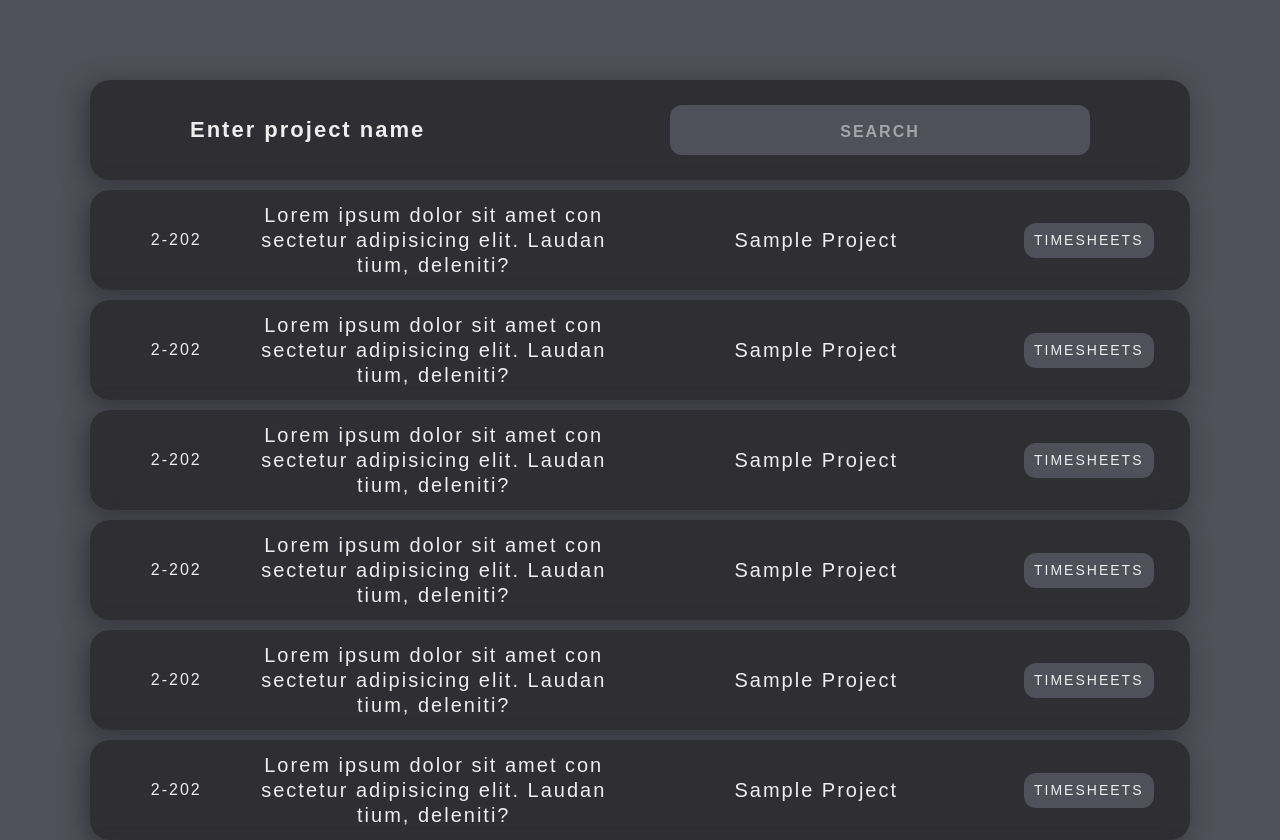
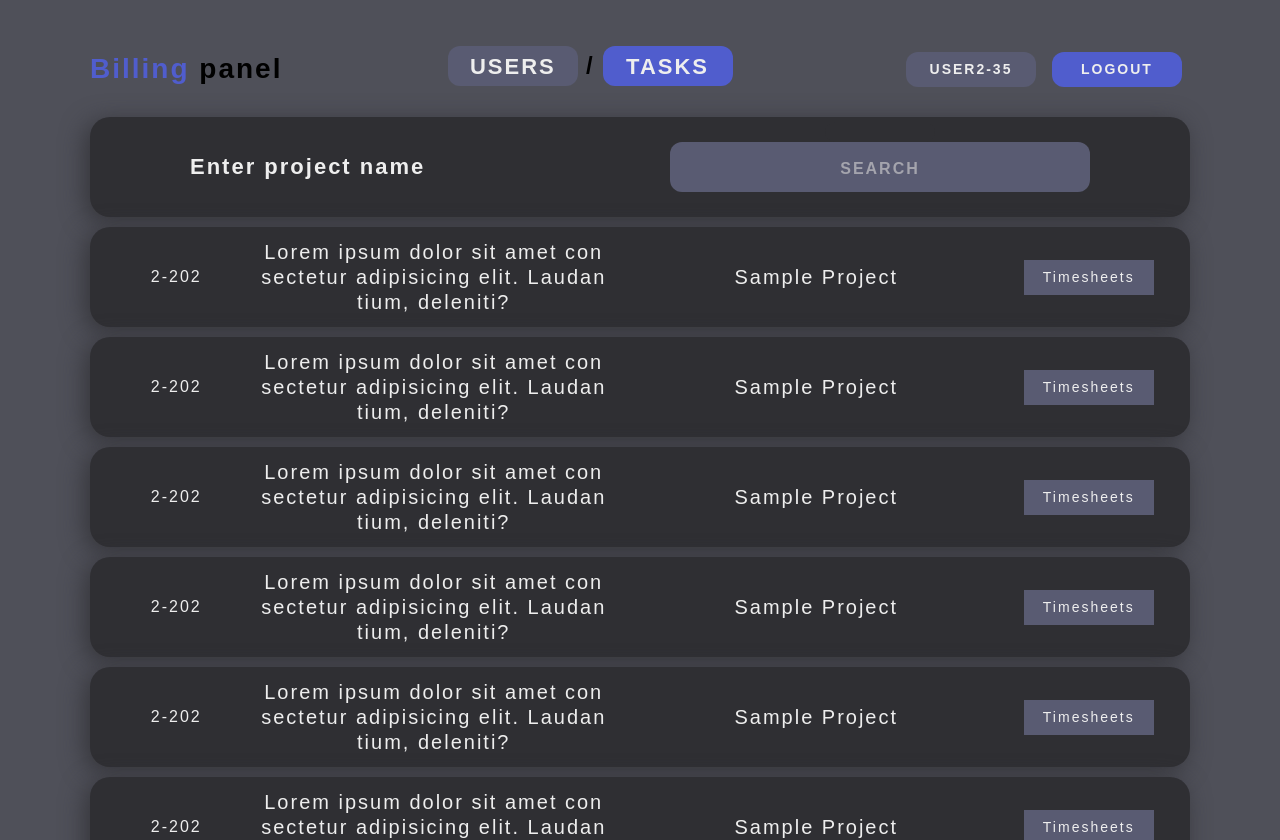
Before and after one commit to Tr1mp/billing-panel, a React (Create React App) app: page /tasks in a window 1280 px wide. Shown: the top 840 px of the page. Built offline with nearby package versions, Linux system fonts and the light colour scheme.

Commit message:
add header

```diff
--- a/src/components/app/App.js
+++ b/src/components/app/App.js
@@ -2,6 +2,7 @@
 import { BrowserRouter as Router, Route, Routes, Navigate} from 'react-router-dom';
 import { Helmet } from 'react-helmet';
 
+import AppHeader from '../appHeader/AppHeader';
 import Authorization from "../authorization/Authorization"
 import TasksList from "../tasksList/TasksList";
 import Timesheets from "../timesheets/Timesheets";
@@ -19,25 +20,17 @@ const App = () => {
                 <title>Billing Panel</title>
             </Helmet>
             <div className="app">
-                <main>
-                   {/* <Suspense fallback={<Spinner/>}> */}
-                    <Routes>
+            <AppHeader/>
+                <Routes>
+                    <Route path="/" element={<Navigate to="/users" replace/>}/>
+                    <Route path="/users" element={<UsersList/>}/>
+                    <Route path="/login" element={<Authorization/>}/>
+                    <Route path="/users" element={<UsersList/>}/>
+                    <Route path="/users/:id" element={<UserCard/>}/>
+                    <Route path="/tasks" element={<TasksList/>}/>
+                    <Route path="/tasks/:id" element={<Timesheets/>}/>
 
-            {/* <UsersList/> */}
-            {/* <UserCard/> */}
-            {/* <TasksList/> */}
-            {/* <Timesheets/> */}
-                            {/* <Route path="/" element={<Navigate to="/characters" replace/>}/> */}
-                            <Route path="/" element={<UsersList/>}/>
-                            <Route path="/login" element={<Authorization/>}/>
-                            <Route path="/users" element={<UsersList/>}/>
-                            {/* <Route path="/users/:id" element={<SinglePage dataType='characters'/>}/> */}
-                            <Route path="/tasks" element={<TasksList/>}/>
-                            <Route path="/tasks/:id" element={<Timesheets dataType='comics'/>}/>
-                            {/* <Route path="*" element={<Page404/>}/> */}
-                    </Routes>
-                   {/* </Suspense> */}
-                </main>
+                </Routes>
             </div>
        </Router>
     )
--- /dev/null
+++ b/src/components/appHeader/AppHeader.js
@@ -0,0 +1,79 @@
+import { Link, NavLink, useLocation } from 'react-router-dom';
+
+import './appHeader.scss';
+
+const AppHeader = () => {
+    const location = useLocation();
+
+    const activeStyle = {
+        marginTop: '-5px',
+        textAlign: "center",
+        color: "#eeeeee",
+        backgroundColor: "#505dcd",
+        borderRadius: '12px',
+        border: "0",
+        boxSizing: 'border-box',
+        textTransform: 'uppercase',
+        padding: '13px',
+        fontSize: '22px',
+        lineHeight: '15px',
+        height: '40px',
+        width: '130px',
+    }
+
+    const disableStyles = {
+        marginTop: '-5px',
+        textAlign: "center",
+        color: "#eeeeee",
+        backgroundColor: "#595b72",
+        borderRadius: '12px',
+        border: "0",
+        boxSizing: 'border-box',
+        textTransform: 'uppercase',
+        padding: '13px',
+        fontSize: '22px',
+        lineHeight: '15px',
+        height: '40px',
+        width: '130px',
+    }
+
+    const title = (
+        <>
+            <nav className="app__menu">
+                <ul>
+                    <li><NavLink
+                        style={({isActive}) => isActive ? activeStyle : disableStyles}
+                        to="/users">Users</NavLink></li>
+                    /
+                    <li><NavLink
+                        style={({isActive}) => isActive ? activeStyle : disableStyles}
+                        to="/tasks">Tasks</NavLink></li>
+                </ul>
+            </nav>
+            <div className="app__menu">
+                <ul>
+                    <li><Link className='btn btn-secondary small'
+                        to="/users">User2-35</Link></li>
+
+                    <li><Link className='btn btn-primary small'
+                        to="/tasks">Logout</Link></li>
+                </ul>
+            </div>
+        </>
+    )
+
+    return (
+        <header className="app__header">
+            <h1 className="app__title">
+            <Link to="/">
+                <span>Billing</span> panel
+            </Link>
+            </h1>
+            {location.pathname !== '/login' ? title : null}
+        </header>
+
+
+    )
+}
+
+export default AppHeader;
--- /dev/null
+++ b/src/components/appHeader/appHeader.scss
@@ -0,0 +1,32 @@
+@import '../../styles/variables.scss';
+
+.app {
+    &__header {
+        display: flex;
+        justify-content: space-between;
+    }
+    &__title {
+        font-weight: bold;
+        font-size: 28px;
+        line-height: 37px;
+        span {
+            color: $main-color;
+        }
+    }
+    &__menu {
+        ul {
+            display: flex;
+            justify-content: space-between;
+            font-weight: bold;
+            font-size: 24px;
+            line-height: 32px;
+            li {
+                margin: 0 8px;
+                a:hover {
+                    color: $white;
+                    transform: scale(0.95);
+                }
+            }
+        }
+    }
+}
--- a/src/components/authorization/Authorization.js
+++ b/src/components/authorization/Authorization.js
@@ -5,10 +5,13 @@ import * as Yup from 'yup';
 import useAuthUser from "../../services/AuthUser";
 
 import './authorization.scss';
+import { useNavigate } from "react-router-dom";
 
 const Authorization = () => {
     const {isUser, requetsLogin} = useAuthUser();
     const [error, setError] = useState('');
+    const navigate = useNavigate();
+
     useEffect(() => {
         isUser();
     }, [])
@@ -19,6 +22,7 @@ const Authorization = () => {
             .catch(err => err.message === "401" ?
                 setError("Неправильное имя пользователя или пароль") :
                 setError(`Error ${err.message}`));
+        (isUser() ? navigate('/') : null)();
     }
 
     const authForm = () => {
@@ -75,7 +79,7 @@ const Authorization = () => {
                     <ErrorFormikMessage className="form__error" name="password" component="h3"/>
                     <button
                         type="onSubmit"
-                        className="button-submit">
+                        className="btn btn-primary">
                             submit
                     </button>
                     {error ? <h3 className="form__error">{error}</h3> : null}
--- a/src/components/tasksList/TasksList.js
+++ b/src/components/tasksList/TasksList.js
@@ -1,3 +1,4 @@
+
 
 
 import './tasksList.scss';
--- a/src/components/timesheets/timesheets.scss
+++ b/src/components/timesheets/timesheets.scss
@@ -39,7 +39,7 @@
 
         a {
             color: $white;
-            background-color: $grey;
+            background-color: $secondry-color;
         }
     }
 
--- a/src/components/usersList/UsersList.js
+++ b/src/components/usersList/UsersList.js
@@ -1,9 +1,9 @@
-
 
 import { useEffect } from 'react';
 
 
 import useAuthUser from '../../services/AuthUser';
+
 
 
 import './usersList.scss';
@@ -15,6 +15,7 @@ const UsersList = () => {
     }, [])
 
     return (
+
         <ul>
             <li className="tasks__list_item">
                 <div className="tasks__list_item_text_id">
--- a/src/services/AuthUser.js
+++ b/src/services/AuthUser.js
@@ -1,5 +1,5 @@
 import { useState } from "react";
-import { useNavigate } from "react-router-dom";
+import { useNavigate, useLocation } from "react-router-dom";
 
 import { useHttp } from "../hooks/http.hook";
 
@@ -7,7 +7,7 @@ const useAuthUser = () => {
     const _urlApptrix = "http://erp.apptrix.ru/api/token/";
     const navigate = useNavigate();
     const {request} = useHttp();
-
+    const location = useLocation();
     const [header, setHeader] = useState({});
 
 
@@ -18,11 +18,12 @@ const useAuthUser = () => {
     }
 
     const login = () => {
+
         setHeader({
             'Content-Type': 'application/json',
             'Authorization': `Bearer ${localStorage.getItem('access')}`
         });
-        return navigate('/');
+        return  location.pathname === '/login' ?  navigate('/') : null;
     }
 
     const logout = () => {
--- a/src/styles/button.scss
+++ b/src/styles/button.scss
@@ -1,8 +1,6 @@
 @import './variables.scss';
 
-.button {
-    &-submit {
-        background-color: $main-color;
+.btn {
     border-radius: 12px;
     border: 0;
     box-sizing: border-box;
@@ -14,14 +12,24 @@
     width: 240px;
     margin-top: 38px;
 
+    &-primary {
+        background-color: $main-color;
+    }
+
+    &-secondary {
+        background-color: $secondry-color;
+    }
+
     &:active {
         background-color: $dark-main;
     }
-
+    &:hover {
+        transform: scale(0.95);
     }
 }
 
 .small {
+    text-align: center;
     padding: 10px;
     margin-top: 0;
     font-size: 14px;
--- a/src/styles/form.scss
+++ b/src/styles/form.scss
@@ -11,7 +11,7 @@
 
     &__error {
         margin-top: 5px;
-        color: $red;;
+        color: $red;
         font-size: 20px;
     }
 
@@ -27,7 +27,7 @@
 
 
         &-input {
-            background-color: $grey;
+            background-color: $secondry-color;
             border-radius: 12px;
             border: 0;
             box-sizing: border-box;
@@ -75,7 +75,7 @@
         }
 
         &-input:not(:placeholder-shown) ~ &-placeholder {
-            color: #808097;
+            color: $light-grey;
         }
 
         &-input:focus ~ &-placeholder {
--- a/src/styles/variables.scss
+++ b/src/styles/variables.scss
@@ -1,4 +1,4 @@
-$main-color: #515aa8;
+$main-color: #505dcd;
 $dark-main: #414678;
 $dark: #2f2f33;
 $light-dark: #35353a;
@@ -6,3 +6,4 @@ $grey: #4f5059;
 $light-grey: #a4a4ad;
 $white: #eeeeee;
 $red: #dc2f55;
+$secondry-color: #595b72;
```
Also changed, not shown: 1 other file (tests, documents, lock files or other folders). Lines whose indentation alone changed are shown as unchanged.
